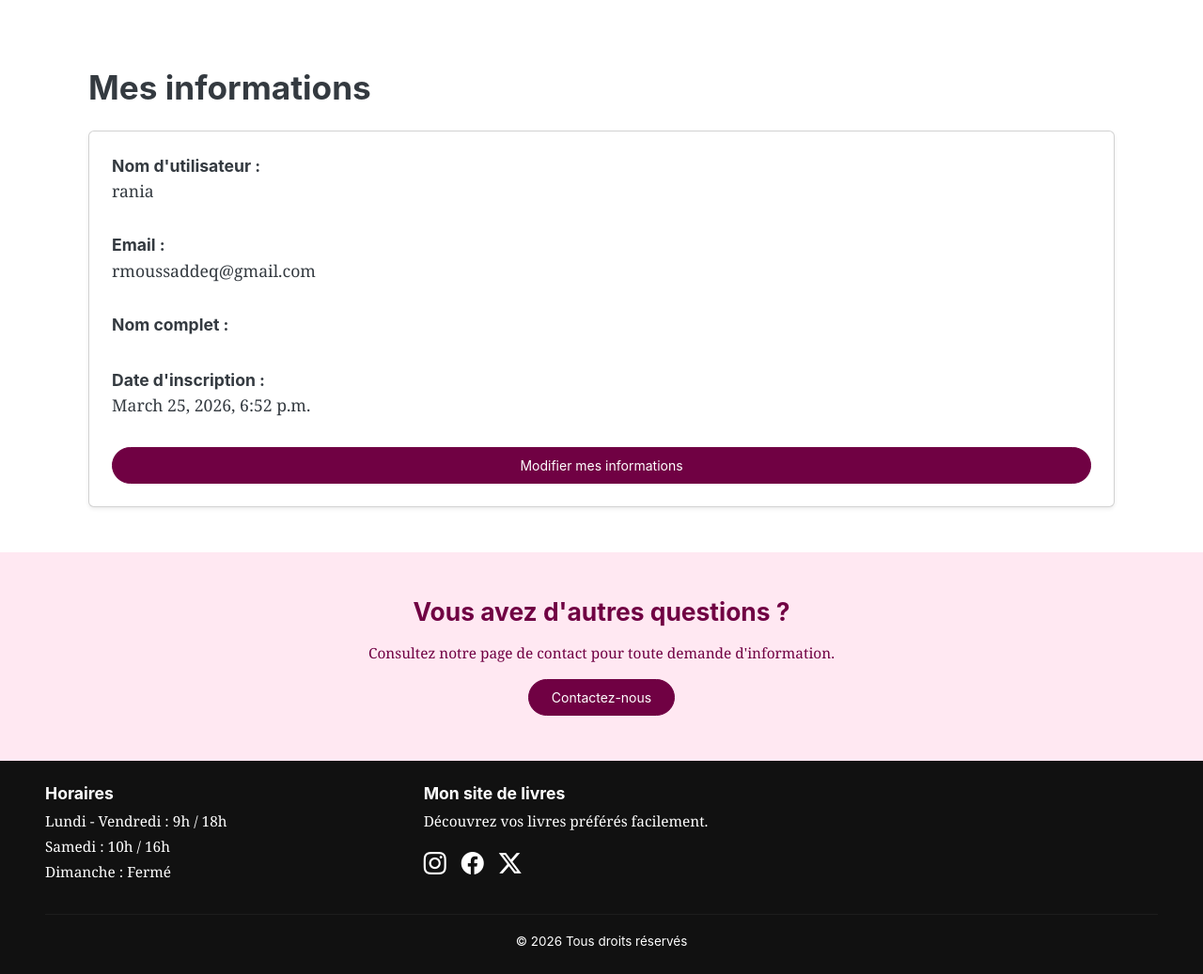
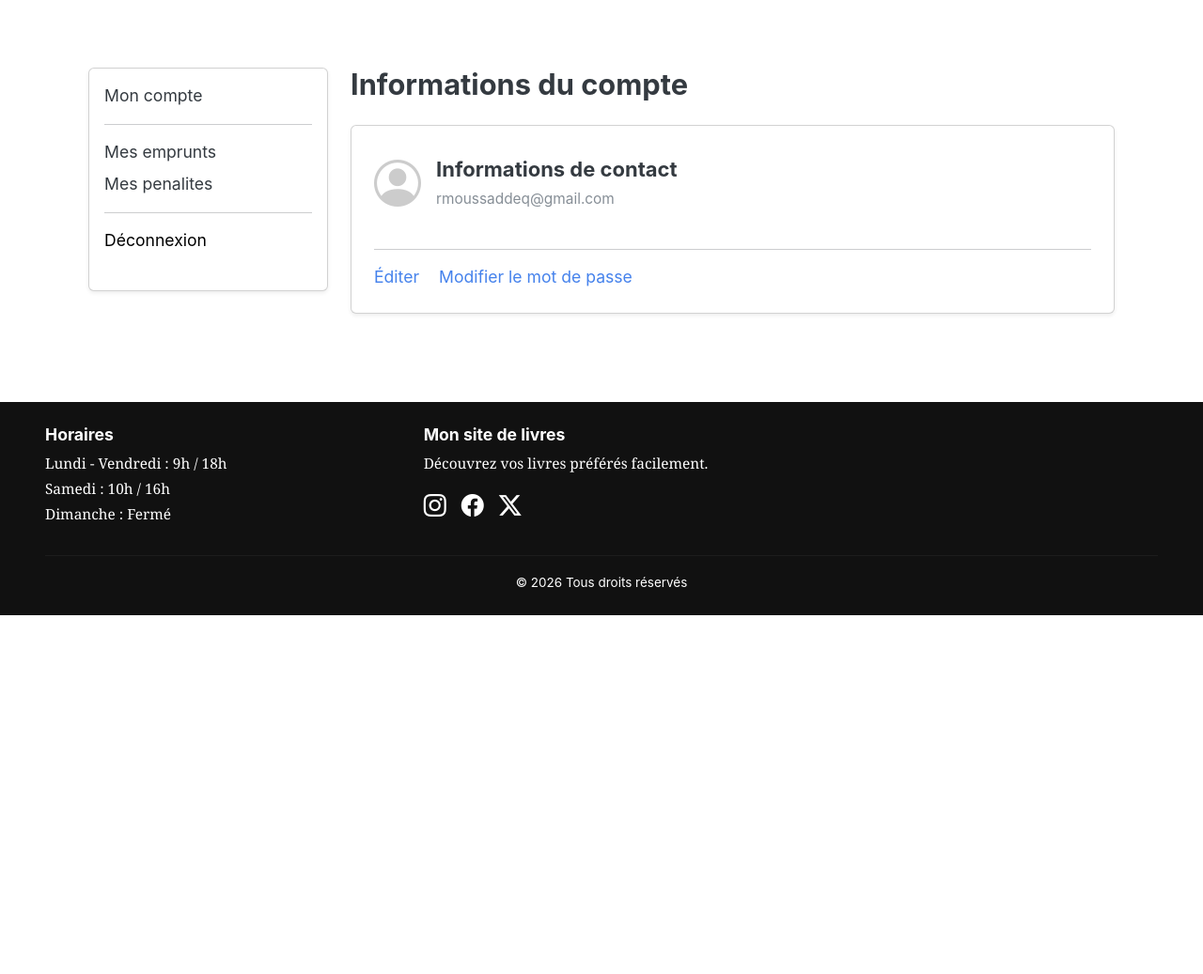
Before and after one commit to elkhayatmeriem/projet_biblio_original, a Django app: page /accounts/mes-informations/ in a window 1280 px wide. Shown: the part 145-1182 px from the top of the page at 94% size. After the commit the page ends 800 px from the top, so only its background shows below. Run offline with Django 5.2, Linux system fonts and the light colour scheme; a user stored in the database is signed in; some libraries are stand-ins or nearby versions.

Commit message:
Fix register form + update templates + static images

```diff
--- a/accounts/forms.py
+++ b/accounts/forms.py
@@ -3,7 +3,8 @@ from django import forms
 from django.core.exceptions import ValidationError
 
 class RegisterForm(forms.Form):
-    username = forms.CharField(widget=forms.TextInput(attrs={"class": "form-control"}))
+    first_name = forms.CharField(widget=forms.TextInput(attrs={"class": "form-control"}))
+    last_name = forms.CharField(widget=forms.TextInput(attrs={"class": "form-control"}))
     email = forms.EmailField(widget=forms.EmailInput(attrs={"class": "form-control"}))
     password = forms.CharField(widget=forms.PasswordInput(attrs={"class": "form-control"}))
     password2 = forms.CharField(widget=forms.PasswordInput(attrs={"class": "form-control"}))
--- a/accounts/views.py
+++ b/accounts/views.py
@@ -6,30 +6,31 @@ from django.contrib.auth.decorators import login_required
 from .forms import RegisterForm
 
 
-
 def register_view(request):
     if request.method == "POST":
         form = RegisterForm(request.POST)
 
-        # 🔴 bloquer directement si le form n'est pas valide
         if not form.is_valid():
+            print(form.errors)  # 🔥 IMPORTANT DEBUG
             return render(request, "accounts/register.html", {"form": form})
 
-        # ✅ ici tout est valide
-        username = form.cleaned_data["username"]
-        email = form.cleaned_data["email"]
-        password = form.cleaned_data["password"]
+        first_name = form.cleaned_data.get("first_name")
+        last_name = form.cleaned_data.get("last_name")
+        email = form.cleaned_data.get("email")
+        password = form.cleaned_data.get("password")
 
-        # check username exist
-        if User.objects.filter(username=username).exists():
-            messages.error(request, "Ce nom d'utilisateur existe déjà.")
+        username = email  # simple login
+
+        if User.objects.filter(email=email).exists():
+            messages.error(request, "Cet email existe déjà.")
             return redirect("accounts:register")
 
-        # create user
-        User.objects.create_user(
+        user = User.objects.create_user(
             username=username,
             email=email,
-            password=password
+            password=password,
+            first_name=first_name,
+            last_name=last_name
         )
 
         messages.success(request, "Compte créé avec succès")
@@ -39,7 +40,6 @@ def register_view(request):
         form = RegisterForm()
 
     return render(request, "accounts/register.html", {"form": form})
-
 
 def login_view(request):
     if request.method == "POST":
@@ -87,8 +87,6 @@ def emprunts(request):
 def penalites(request):
     return render(request, "penalites.html")
 
-
-
 @login_required
 def my_information(request):
     return render(request, "accounts/my_information.html", {
--- a/base/templates/base/base.html
+++ b/base/templates/base/base.html
@@ -307,9 +307,9 @@ body {
 
                 <!-- SLIDE 3 -->
                 <div class="carousel-item">
-                    <img src="{% static 'images/banner3.png' %}"
+                    <img src="{% static 'images/banner33.jpeg' %}"
                          class="d-block w-100"
-                         style="height: 400px; object-fit: cover;">
+                         style="height: 400px; object-fit: contain;background: #372b24;">
                 </div>
 
             </div>
@@ -442,7 +442,7 @@ body {
 
 <footer class="mt-5">
 
-    {% if request.resolver_match and request.resolver_match.url_name not in "contact search_books login register" and not request.GET.category %}
+    {% if request.resolver_match and request.resolver_match.url_name not in "contact search_books login register my_information" and not request.GET.category %}
     <!-- TOP SECTION -->
     <div style="background:#ffe8f2; color:#700143;" class="py-5">
         <div class="container text-center">
--- a/templates/accounts/my_information.html
+++ b/templates/accounts/my_information.html
@@ -5,33 +5,70 @@
 {% block content %}
 <div class="container mt-5">
 
-    <h2 class="mb-4">Mes informations</h2>
+    <div class="row">
+
+        <!-- LEFT SIDEBAR -->
+        <div class="col-md-3">
+            <div class="card p-3 shadow-sm">
+
+                <ul class="list-unstyled">
+                    <li>Mon compte
+                 </li>
+                 <hr>
+                    <li class="mb-2">
+                        <a href="#" class="text-decoration-none text-dark">Mes emprunts</a>
+                    </li>
+
+                    <li class="mb-2">
+                        <a href="#" class="text-decoration-none text-dark">Mes penalites</a>
+                    </li>
+
+                    <hr>
+
+                    <li class="mb-2">
+                        <a href="{% url 'accounts:logout' %}" class="text-decoration-none" style="color: black;">
+                            Déconnexion
+                        </a>
+                    </li>
+                </ul>
+
+            </div>
+        </div>
+
+        <!-- RIGHT CONTENT -->
+        <div class="col-md-9">
+
+            <h3 class="mb-4">Informations du compte</h3>
 
             <div class="card shadow-sm p-4">
 
-        <div class="mb-3">
-            <strong>Nom d'utilisateur :</strong>
-            <p>{{ user.username }}</p>
+                <div class="d-flex align-items-center mb-3">
+                    <div class="me-3">
+                        <i class="bi bi-person-circle" style="font-size: 50px; color: #ccc;"></i>
                     </div>
 
-        <div class="mb-3">
-            <strong>Email :</strong>
-            <p>{{ user.email }}</p>
+                    <div>
+                        <h5 class="mb-1">Informations de contact</h5>
+                        <p class="mb-0">{{ user.first_name }} {{ user.last_name }}</p>
+                        <small class="text-muted">{{ user.email }}</small>
+                    </div>
                 </div>
 
-        <div class="mb-3">
-            <strong>Nom complet :</strong>
-            <p>{{ user.first_name }} {{ user.last_name }}</p>
+                <hr>
+
+                <div>
+                    <a href="#" class="text-decoration-none me-3">
+                        Éditer
+                    </a>
+
+                    <a href="#" class="text-decoration-none">
+                        Modifier le mot de passe
+                    </a>
                 </div>
 
-        <div class="mb-3">
-            <strong>Date d'inscription :</strong>
-            <p>{{ user.date_joined }}</p>
             </div>
 
-        <a href="#" class="btn btn-purple">
-            Modifier mes informations
-        </a>
+        </div>
 
     </div>
 
```
Also changed, not shown: templates/accounts/register.html (+159 -27 lines), static/images/banner3.png (deleted), static/images/banner33.jpeg (added). Lines whose indentation alone changed are shown as unchanged.
